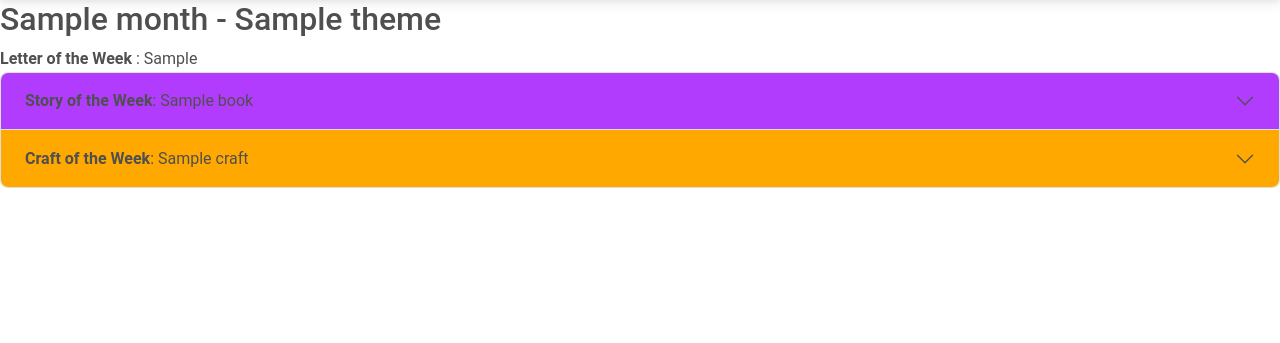
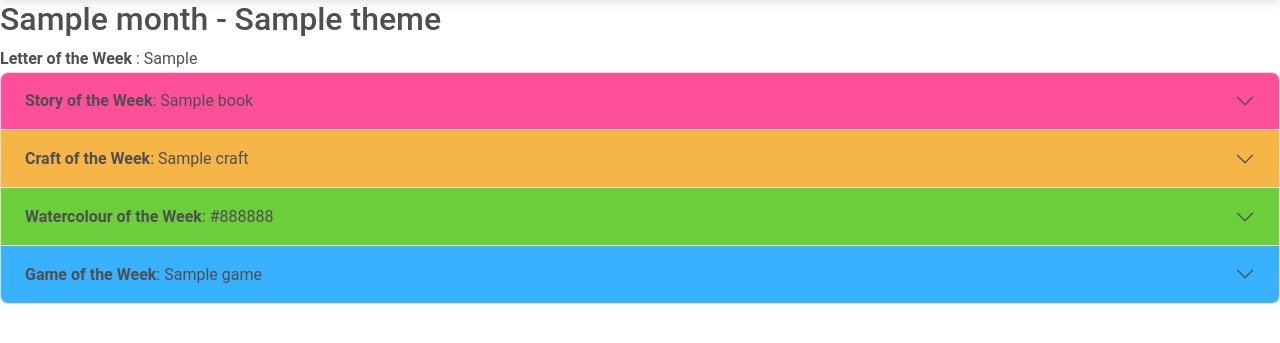
Before and after one commit to lolaedun/kindergarten-days, a Flask app: page / in a window 1280 px wide. Shown: the part 67-410 px from the top of the page. Run offline with Flask 2, Linux system fonts and the light colour scheme; a database or web service that is not in the repository returns one stand-in record (values such as "Sample title"); some libraries are stand-ins or nearby versions.

Commit message:
add new dropdowns to activities and styling

```diff
--- a/static/css/style.css
+++ b/static/css/style.css
@@ -1,3 +1,19 @@
 .navbar {
      background-color: #b82cb9;
 }
+
+.story {
+     background-color: #ff4f9a;
+}
+
+.craft {
+     background-color: #f6b647;
+}
+
+.watercolour {
+     background-color: #6cce3b;
+}
+
+.game {
+     background-color: #38b2ff;
+}
--- a/templates/activities.html
+++ b/templates/activities.html
@@ -9,7 +9,7 @@
         <div class="accordion-item">
           <h2 class="accordion-header" id="headingOne">
             <button
-              class="accordion-button collapsed bg-secondary"
+              class="accordion-button collapsed story"
               type="button"
               data-mdb-toggle="collapse"
               data-mdb-target="#collapseOne"
@@ -40,7 +40,7 @@
         <div class="accordion-item">
           <h2 class="accordion-header" id="headingTwo">
             <button
-              class="accordion-button collapsed bg-warning"
+              class="accordion-button collapsed craft"
               type="button"
               data-mdb-toggle="collapse"
               data-mdb-target="#collapseTwo"
@@ -68,6 +68,71 @@
                 </div>
           </div>
         </div>
+        <div class="accordion-item">
+          <h2 class="accordion-header" id="headingThree">
+            <button
+              class="accordion-button collapsed watercolour"
+              type="button"
+              data-mdb-toggle="collapse"
+              data-mdb-target="#collapseThree"
+              aria-expanded="false"
+              aria-controls="collapseThree"
+            >
+            <strong>Watercolour of the Week </strong>: {{ activity.watercolour }}
+            {% if activity.is_completed == "on" %}
+                <i class="fas fa-check-circle text-danger"
+                data-mdb-toggle="tooltip"
+                data-mdb-placement="right"
+                title="You have completed this task!">
+                </i>
+            {% endif %}
+            </button>
+          </h2>
+          <div
+            id="collapseThree"
+            class="accordion-collapse collapse"
+            aria-labelledby="headingThree"
+            data-mdb-parent="#accordionExample"
+          >
+            <div class="accordion-body">
+              {{ activity.watercolour_description}}
+            </div>
+          </div>
+        </div>
+
+        <div class="accordion-item">
+          <h2 class="accordion-header" id="headingFour">
+            <button
+              class="accordion-button collapsed game"
+              type="button"
+              data-mdb-toggle="collapse"
+              data-mdb-target="#collapseFour"
+              aria-expanded="false"
+              aria-controls="collapseFour"
+            >
+            <strong>Game of the Week </strong>: {{ activity.game }}
+            {% if activity.is_completed == "on" %}
+                <i class="fas fa-check-circle text-danger"
+                data-mdb-toggle="tooltip"
+                data-mdb-placement="right"
+                title="You have completed this task!">
+                </i>
+            {% endif %}
+            </button>
+          </h2>
+          <div
+            id="collapseFour"
+            class="accordion-collapse collapse"
+            aria-labelledby="headingFour"
+            data-mdb-parent="#accordionExample"
+          >
+            <div class="accordion-body">
+              {{ activity.game_description}}
+            </div>
+          </div>
+        </div>
+
+
         {% endfor %}
     </div>
 {% endblock %}
```
